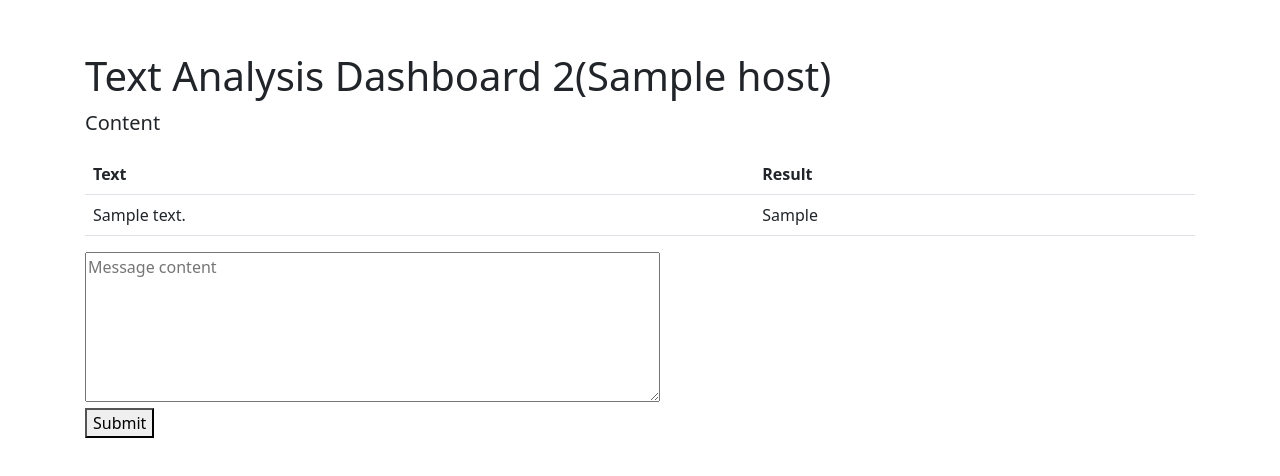
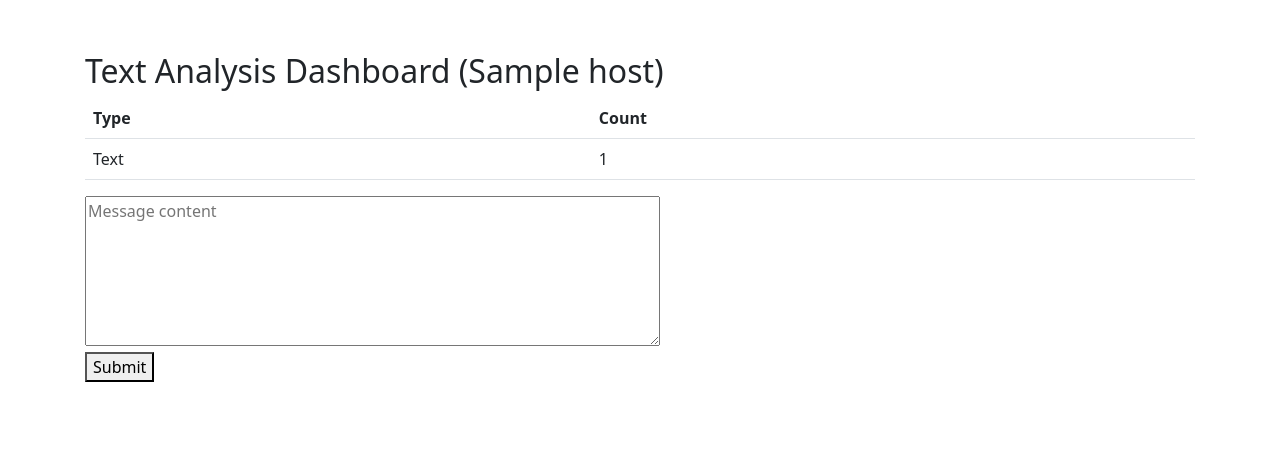
Before and after one commit to eonuallain/ta-dashboard-be, a Flask app: template ta/templates/index.html in a window 1280 px wide. Shown: the part 56-532 px from the top of the page. Run offline with Flask 3, Linux system fonts and the light colour scheme; tables that the repository leaves empty hold one stand-in row (values such as "Sample post"); the template is opened without the code that fills it: values that come from a table or form of the project are taken from there, most other values are stand-ins (such as "Sample title", 1, 10 or a date in 2020); some libraries are stand-ins or nearby versions.

Commit message:
update views

```diff
--- a/ta/templates/base.html
+++ b/ta/templates/base.html
@@ -40,8 +40,8 @@
     <!-- Begin page content -->
     <main class="flex-shrink-0">
         <div class="container">
-            <h1 class="mt-5">Text Analysis Dashboard 2({{host}})</h1>
-            <p class="lead">Content</p>
+            <h2 class="mt-5">Text Analysis Dashboard ({{host}})</h2>
+            <!-- <p class="lead">Content</p> -->
             {% block content %}
             {% endblock %}
 
@@ -50,7 +50,9 @@
 
     <footer class="footer mt-auto py-3 bg-light">
         <div class="container">
+        <!--
             <span class="text-muted">Footer</span>
+        -->
         </div>
     </footer>
 
--- a/ta/templates/index.html
+++ b/ta/templates/index.html
@@ -4,22 +4,20 @@
     super()
     {% block title %}Home{% endblock %}
 {% endblock %}
+
 {% block content %}
-
     <table class="table">
         <thead class="thead-dark">
             <tr>
-              <th scope="col">Text</th>
-              <th scope="col">Result</th>
+              <th scope="col">Type</th>
+              <th scope="col">Count</th>
             </tr>
         </thead>
         <tbody>
-            {% for entry in entries %}
             <tr>
-                <td>{{ entry['text'] }}</td>
-                <td>{{ entry['result'] }}</td>
+                <td>Text</td>
+                <td>{{ count }}</td>
             </tr>
-            {% endfor %}
         </tbody>
     </table>
 
--- a/ta/views.py
+++ b/ta/views.py
@@ -13,12 +13,13 @@ from ta import model as models
 @app.route('/')
 def index():
     """The index page handler"""
-    host = os.environ.get('HOSTNAME')
-    print(f'host: {host}')
+    hostname = os.environ.get('HOSTNAME')
+    if hostname is None:
+        hostname = os.environ.get('HOST')
 
-    entries = models.TextEntry.query.all()
-    print(f"entries: {entries}")
-    return render_template("index.html", entries=entries)
+    #entries = models.TextEntry.query.all()
+    entry_count = models.TextEntry.query.count()
+    return render_template("index.html", host=hostname, count=entry_count)
 
 
 @app.route('/postmessage', methods=['POST'])
```
Also changed, not shown: 1 other file.
